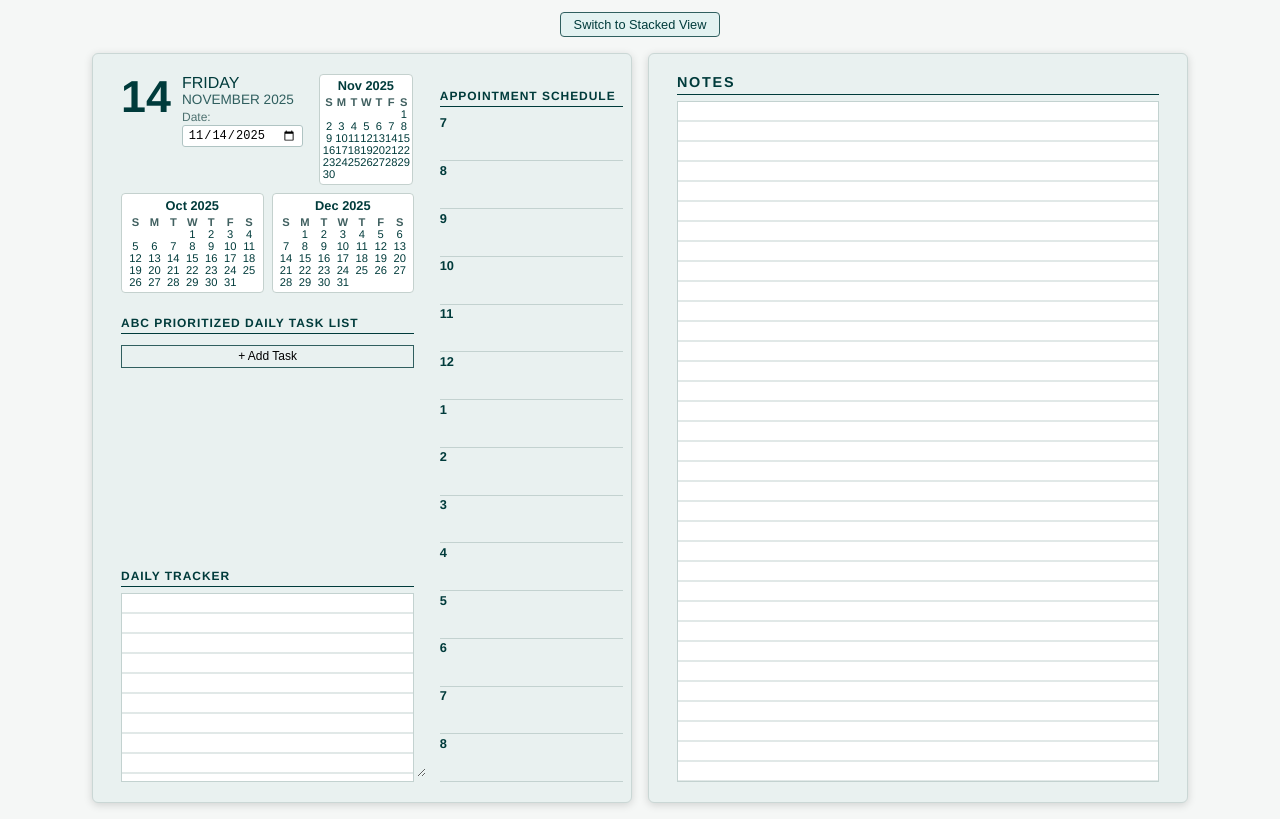
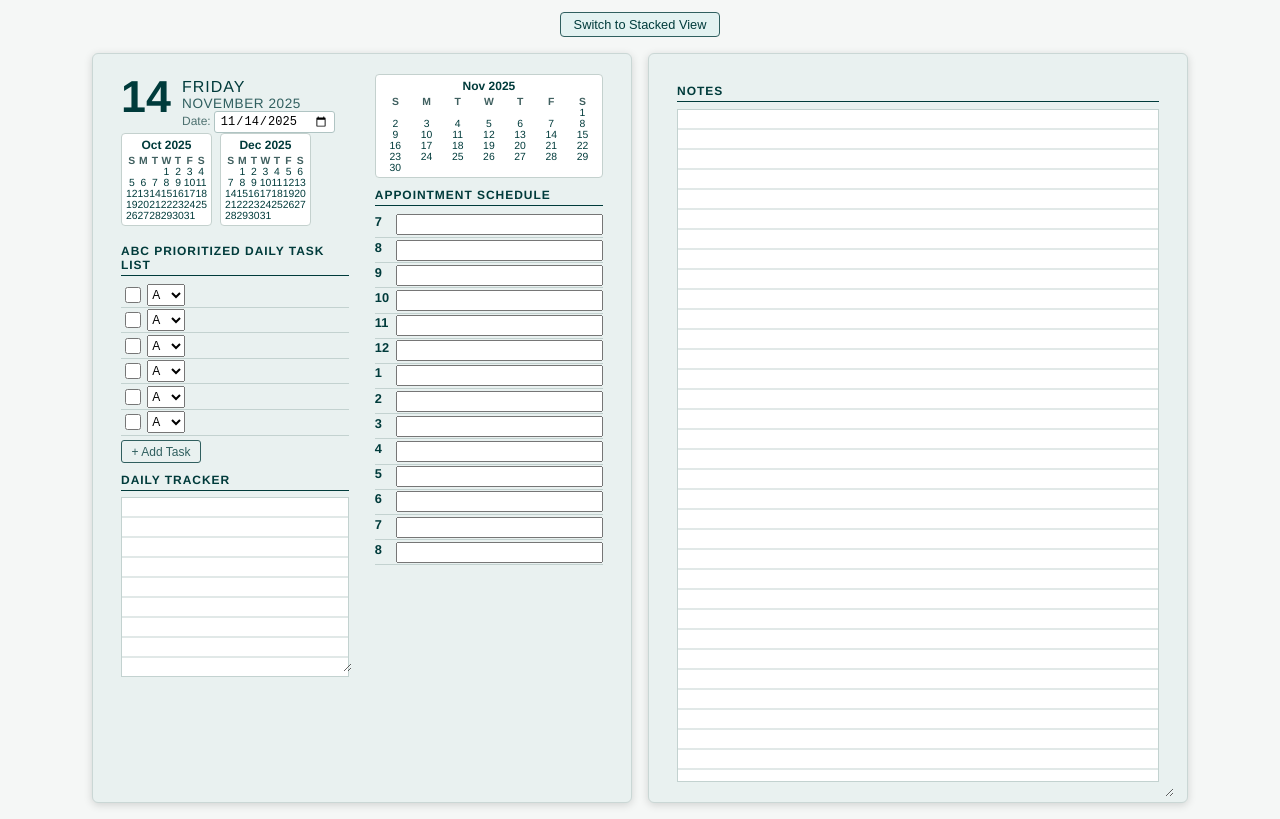
Before and after one commit to andyleer/franklinplanner, a plain HTML site: page index.html in a window 1280 px wide. Drawn offline with Linux system fonts and the light colour scheme; no server answers.

Commit message:
Refactor HTML structure and update comments

```diff
--- a/index.html
+++ b/index.html
@@ -1,11 +1,11 @@
 <!DOCTYPE html>
 <html lang="en">
 <head>
-<meta charset="UTF-8">
+<meta charset="UTF-8" />
 <title>Franklin Planner</title>
 
 <style>
-/* ============ GLOBAL ============ */
+/* GLOBAL */
 body {
     background: #f5f7f6;
     font-family: "Franklin Gothic Medium", "Arial Narrow", Arial, sans-serif;
@@ -31,7 +31,7 @@ body {
     background: #d4e9e7;
 }
 
-/* Spread layout */
+/* Spread – two pages */
 .spread {
     display: flex;
     justify-content: center;
@@ -44,7 +44,7 @@ body {
     align-items: center;
 }
 
-/* Page */
+/* PAGE */
 .page {
     width: 540px;
     height: 750px;
@@ -54,11 +54,11 @@ body {
     padding: 1.25rem 1.75rem;
     box-shadow: 0 2px 8px rgba(0,0,0,0.15);
     box-sizing: border-box;
-    overflow: hidden;
     display: flex;
     flex-direction: column;
 }
 
+/* PAGE BODY (2 columns) */
 .page-body {
     display: grid;
     grid-template-columns: 1.2fr 1.2fr;
@@ -66,23 +66,7 @@ body {
     gap: 1.6rem;
 }
 
-.left-column,
-.right-column {
-    height: 100%;
-    display: flex;
-    flex-direction: column;
-}
-
-/* ============================
-   DATE BLOCK + CALENDAR
-   ============================ */
-.date-calendar-row {
-    display: grid;
-    grid-template-columns: 0.4fr 0.6fr;
-    gap: 1rem;
-    margin-bottom: 0.5rem;
-}
-
+/* DATE ROW */
 .date-row {
     display: flex;
     align-items: flex-start;
@@ -95,14 +79,16 @@ body {
 }
 .weekday {
     font-size: 1rem;
+    letter-spacing: 0.06em;
     text-transform: uppercase;
+    margin-top: 0.25rem;
 }
 .month-year {
     font-size: 0.85rem;
+    letter-spacing: 0.04em;
     text-transform: uppercase;
     color: #305f5f;
 }
-
 .date-picker-label {
     font-size: 0.75rem;
     margin-top: 0.25rem;
@@ -115,54 +101,40 @@ body {
     border: 1px solid #b0c4c3;
 }
 
-/* Mini calendars */
-#mini-current,
-.mini-calendar-small {
+/* MINICALS */
+.mini-calendar-row {
+    display: flex;
+    gap: 0.5rem;
+    margin-bottom: 0.5rem;
+}
+.mini-calendar-small,
+#mini-current {
     background: #fff;
     border: 1px solid #c4d1ce;
     border-radius: 4px;
+    padding: 0.25rem;
+    font-size: 0.65rem;
 }
-
-#mini-current {
-    width: 90%;
-    padding: 0.2rem;
-    font-size: 0.75rem;
-}
-
 .mini-cal-title {
     text-align: center;
     font-weight: bold;
+    font-size: 0.75rem;
     margin-bottom: 0.2rem;
-    font-size: 0.8rem;
 }
-
 .mini-cal-grid {
     display: grid;
     grid-template-columns: repeat(7, 1fr);
     text-align: center;
-    font-size: 0.7rem;
 }
 .weekday-label {
     font-weight: bold;
     color: #406060;
-}
-
-.mini-calendar-row {
-    display: flex;
-    gap: 0.5rem;
-    margin-bottom: .5rem;
-}
-.mini-calendar-small {
-    flex: 1;
-    padding: 0.25rem;
     font-size: 0.65rem;
 }
 
-/* ============================
-   ABC TASK LIST
-   ============================ */
+/* SECTION TITLES */
 .section-title {
-    padding-top: 15px;
+    padding-top: 10px;
     border-bottom: 1.5px solid #003b3b;
     padding-bottom: 0.2rem;
     margin-bottom: 0.4rem;
@@ -171,6 +143,7 @@ body {
     letter-spacing: 0.08em;
 }
 
+/* ABC TASK LIST */
 .task-row {
     display: grid;
     grid-template-columns: 0.4fr 0.7fr 6fr;
@@ -199,17 +172,17 @@ body {
     margin-top: 0.3rem;
     padding: 0.2rem 0.6rem;
     font-size: 0.75rem;
+    border-radius: 3px;
     border: 1px solid #305f5f;
+    color: #305f5f;
     background: transparent;
     cursor: pointer;
 }
+.small-btn:hover {
+    background: rgba(48,95,95,0.08);
+}
 
-/* ============================
-   DAILY TRACKER
-   ============================ */
-.tracker-section {
-    margin-top: auto;
-}
+/* DAILY TRACKER */
 .tracker-wrapper {
     border: 1px solid #c3d2d0;
     background: repeating-linear-gradient(
@@ -223,15 +196,13 @@ body {
 .tracker-textarea {
     width: 100%;
     min-height: 170px;
-    padding: 0.4rem;
+    border: none;
     background: transparent;
-    border: none;
     font-size: 0.8rem;
 }
+.tracker-textarea:focus { outline: none; }
 
-/* ============================
-   APPOINTMENTS
-   ============================ */
+/* APPOINTMENTS */
 .appt-list {
     flex: 1;
     display: flex;
@@ -242,32 +213,16 @@ body {
     grid-template-columns: 0.5fr auto;
     border-bottom: 0.5px solid #c3d2d0;
     padding: 0.1rem 0;
-    flex: 1;
 }
 .appt-time {
-    font-size: 0.8rem;
     font-weight: bold;
-}
-.appt-input {
-    border: none;
-    background: transparent;
     font-size: 0.8rem;
 }
 
-/* ============================
-   RIGHT PAGE NOTES
-   ============================ */
-.right-page-title {
-    font-size: 0.9rem;
-    font-weight: 700;
-    letter-spacing: 0.12em;
-    border-bottom: 1.5px solid #003b3b;
-    padding-bottom: 0.25rem;
-    margin-bottom: 0.4rem;
-}
+/* NOTES PAGE */
 .notes-wrapper {
     border: 1px solid #c3d2d0;
-    height: 100%;
+    flex: 1;
     background: repeating-linear-gradient(
         to bottom,
         #ffffff 0,
@@ -279,17 +234,16 @@ body {
 .notes-textarea {
     width: 100%;
     height: 100%;
+    padding: 0.5rem;
+    border: none;
     background: transparent;
-    border: none;
-    padding: 0.5rem;
-    resize: none;
     font-size: 0.8rem;
 }
 </style>
 </head>
+
 <body>
 
-<!-- Toggle button -->
 <div class="controls">
     <button id="toggleLayout">Switch to Stacked View</button>
 </div>
@@ -303,89 +257,76 @@ body {
             <!-- LEFT COLUMN -->
             <div class="left-column">
 
-            <!-- Date + Big Calendar -->
-            <div class="date-calendar-row">
+                <!-- DATE BLOCK -->
+                <div class="date-row">
+                    <div class="day-number" id="day-number"></div>
+                    <div>
+                        <div class="weekday" id="weekday"></div>
+                        <div class="month-year" id="month-year"></div>
 
-                <!-- Date block -->
-                <div>
-                    <div class="date-row">
-                        <div class="day-number" id="day-number">15</div>
-                        <div>
-                            <div class="weekday" id="weekday">Tuesday</div>
-                            <div class="month-year" id="month-year">April 2025</div>
                         <label class="date-picker-label">
                             Date:
                             <input type="date" id="date-input">
                         </label>
                     </div>
                 </div>
-                </div>
 
-                <!-- Current month mini calendar -->
-                <div id="mini-current"></div>
-            </div>
-
-            <!-- Prev + next mini calendars -->
+                <!-- SMALL CALS -->
                 <div class="mini-calendar-row">
                     <div id="mini-prev" class="mini-calendar-small"></div>
                     <div id="mini-next" class="mini-calendar-small"></div>
                 </div>
 
-            <!-- ABC Task List -->
+                <!-- ABC TASK LIST -->
                 <div class="section-title">ABC PRIORITIZED DAILY TASK LIST</div>
-            <div id="tasks"></div>
+                <div id="task-list"></div>
                 <button class="small-btn" id="add-task">+ Add Task</button>
 
-            <!-- Daily Tracker -->
-            <div class="tracker-section">
+                <!-- DAILY TRACKER -->
                 <div class="section-title">DAILY TRACKER</div>
                 <div class="tracker-wrapper">
-                    <textarea class="tracker-textarea" id="tracker"></textarea>
+                    <textarea id="tracker" class="tracker-textarea"></textarea>
+                </div>
+            </div>
+
+            <!-- RIGHT COLUMN -->
+            <div class="right-column">
+                <div id="mini-current"></div>
+
+                <div class="section-title">APPOINTMENT SCHEDULE</div>
+
+                <div class="appt-list">
+                    <div class="appt-row"><div class="appt-time">7</div><input class="appt-input"></div>
+                    <div class="appt-row"><div class="appt-time">8</div><input class="appt-input"></div>
+                    <div class="appt-row"><div class="appt-time">9</div><input class="appt-input"></div>
+                    <div class="appt-row"><div class="appt-time">10</div><input class="appt-input"></div>
+                    <div class="appt-row"><div class="appt-time">11</div><input class="appt-input"></div>
+                    <div class="appt-row"><div class="appt-time">12</div><input class="appt-input"></div>
+                    <div class="appt-row"><div class="appt-time">1</div><input class="appt-input"></div>
+                    <div class="appt-row"><div class="appt-time">2</div><input class="appt-input"></div>
+                    <div class="appt-row"><div class="appt-time">3</div><input class="appt-input"></div>
+                    <div class="appt-row"><div class="appt-time">4</div><input class="appt-input"></div>
+                    <div class="appt-row"><div class="appt-time">5</div><input class="appt-input"></div>
+                    <div class="appt-row"><div class="appt-time">6</div><input class="appt-input"></div>
+                    <div class="appt-row"><div class="appt-time">7</div><input class="appt-input"></div>
+                    <div class="appt-row"><div class="appt-time">8</div><input class="appt-input"></div>
+                </div>
+            </div>
+
+        </div>
+    </div>
+
+    <!-- RIGHT PAGE – NOTES -->
+    <div class="page">
+        <div class="section-title">NOTES</div>
+        <div class="notes-wrapper">
+            <textarea id="notes" class="notes-textarea"></textarea>
         </div>
     </div>
 
 </div>
 
-        <!-- RIGHT COLUMN -->
-        <div class="right-column">
-
-            <!-- Appointment schedule -->
-            <div class="section-title">APPOINTMENT SCHEDULE</div>
-
-            <div class="appt-list">
-                <div class="appt-row"><div class="appt-time">7</div><input class="appt-input" data-time="7"></div>
-                <div class="appt-row"><div class="appt-time">8</div><input class="appt-input" data-time="8"></div>
-                <div class="appt-row"><div class="appt-time">9</div><input class="appt-input" data-time="9"></div>
-                <div class="appt-row"><div class="appt-time">10</div><input class="appt-input" data-time="10"></div>
-                <div class="appt-row"><div class="appt-time">11</div><input class="appt-input" data-time="11"></div>
-                <div class="appt-row"><div class="appt-time">12</div><input class="appt-input" data-time="12"></div>
-
-                <!-- Afternoon (military time) -->
-                <div class="appt-row"><div class="appt-time">1</div><input class="appt-input" data-time="13"></div>
-                <div class="appt-row"><div class="appt-time">2</div><input class="appt-input" data-time="14"></div>
-                <div class="appt-row"><div class="appt-time">3</div><input class="appt-input" data-time="15"></div>
-                <div class="appt-row"><div class="appt-time">4</div><input class="appt-input" data-time="16"></div>
-                <div class="appt-row"><div class="appt-time">5</div><input class="appt-input" data-time="17"></div>
-                <div class="appt-row"><div class="appt-time">6</div><input class="appt-input" data-time="18"></div>
-                <div class="appt-row"><div class="appt-time">7</div><input class="appt-input" data-time="19"></div>
-                <div class="appt-row"><div class="appt-time">8</div><input class="appt-input" data-time="20"></div>
-            </div>
-
-        </div>
-    </div>
-</div>
-
-<!-- RIGHT PAGE -->
-<div class="page">
-    <div class="right-page-title">NOTES</div>
-    <div class="notes-wrapper">
-        <textarea class="notes-textarea" id="notes"></textarea>
-    </div>
-</div>
-
-</div>
-
-<!-- Planner logic -->
+<!-- Load ALL JS from planner.js -->
 <script src="planner.js"></script>
 
 </body>
```
Lines whose indentation alone changed are shown as unchanged.
